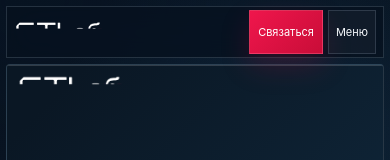
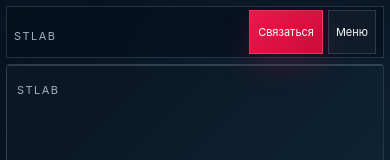
Before and after one commit to MishkaStrategy/Stlab, a React (Vite) app: page / in a window 390 px wide. Shown: the top 160 px of the page. Built offline with nearby package versions, Linux system fonts and the light colour scheme.

Commit message:
Fix STLab logo rendering on mobile Safari

```diff
--- a/src/components/Logo.tsx
+++ b/src/components/Logo.tsx
@@ -4,11 +4,15 @@ type LogoProps = {
 }
 
 export function Logo({ className = '', compact = false }: LogoProps) {
-  const src = `${import.meta.env.BASE_URL}stlab-logo-white.png`
   return (
     <div className={`brand-lockup ${compact ? 'brand-lockup--compact' : ''} ${className}`}>
-      <img src={src} alt="STLab" width="492" height="126" />
-      {!compact && <span>Цифровая зуботехническая лаборатория</span>}
+      <span className="brand-wordmark" aria-label="STLab">
+        <span className="brand-wordmark__st">ST</span>
+        <span className="brand-wordmark__l">L</span>
+        <span className="brand-wordmark__ab">ab</span>
+        <span className="brand-wordmark__accent" aria-hidden="true" />
+      </span>
+      {!compact && <span className="brand-descriptor">Цифровая зуботехническая лаборатория</span>}
     </div>
   )
 }
```
